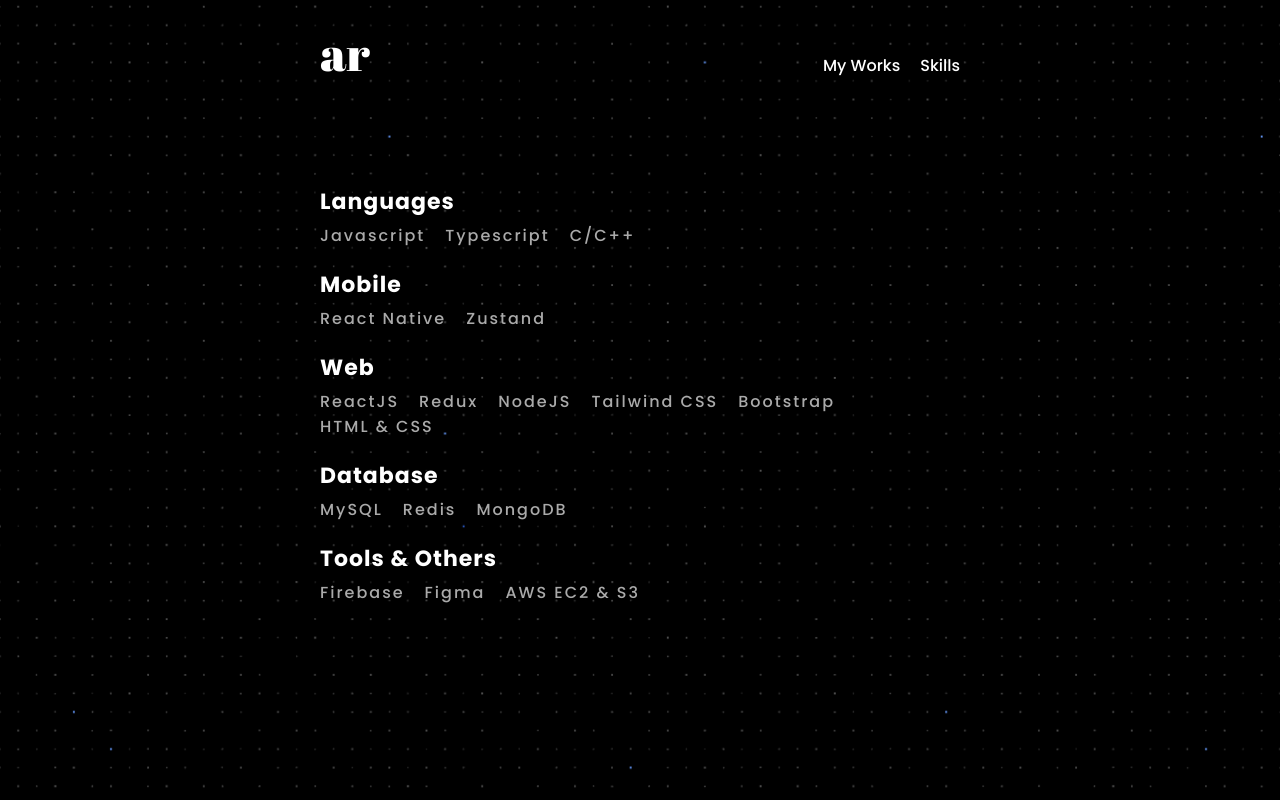
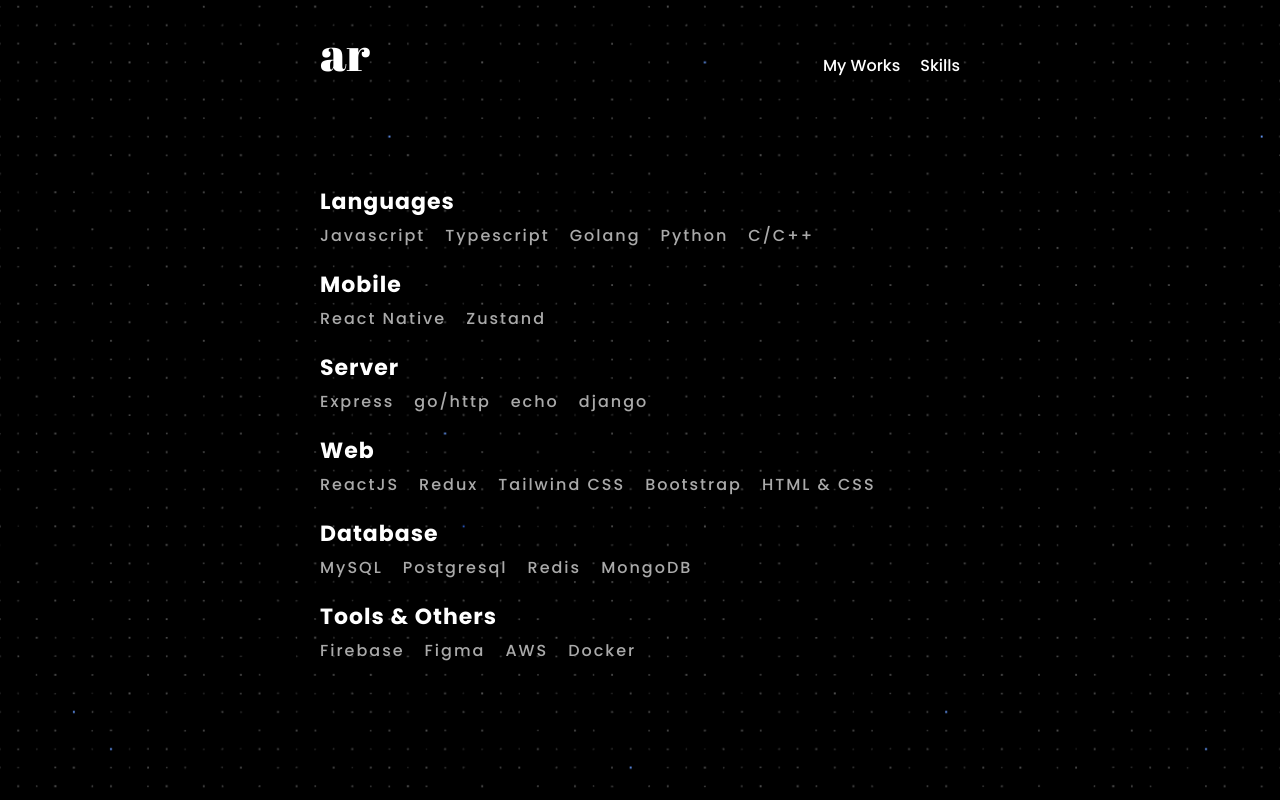
Before and after one commit to Agastya909/persona-website, a React (Vite) app: page /skills in a window 1280 px wide. Built offline with nearby package versions, Linux system fonts and the light colour scheme.

Commit message:
update with latest data

```diff
--- a/src/pages/home/home.jsx
+++ b/src/pages/home/home.jsx
@@ -4,20 +4,27 @@
 const TIMELINE_DATA = [
   {
     id: 0,
-    title: "Software Engineer",
-    desc: "PickMyWork",
-    start_date: "Feb. 2023",
+    title: "Product Engineer",
+    desc: "Shurutech",
+    start_date: "June 2023",
     end_date: "Present",
   },
   {
     id: 1,
+    title: "Software Engineer",
+    desc: "PickMyWork",
+    start_date: "Feb. 2023",
+    end_date: "May 2023",
+  },
+  {
+    id: 2,
     title: "Software Engineer Intern",
     desc: "PickMyWork",
     start_date: "July 2022",
     end_date: "October 2022",
   },
   {
-    id: 2,
+    id: 3,
     title: "Bachelor of Technology",
     desc: "Computer Engineering",
     start_date: "July 2019",
@@ -37,8 +44,7 @@
           </p>
         </div>
         <p className="intro-desc-home">
-          I have over an year of experience working with React, React Native and
-          NodeJS.
+          I have over an year of experience working with Javascript, typescript and python, building webservers, mobile application and websites.
         </p>
         <div className="btn-group">
           <button
--- a/src/pages/skills/Skills.jsx
+++ b/src/pages/skills/Skills.jsx
@@ -10,6 +10,8 @@
           <div className="items">
             <p className="item">Javascript</p>
             <p className="item">Typescript</p>
+            <p className="item">Golang</p>
+            <p className="item">Python</p>
             <p className="item">C/C++</p>
           </div>
         </div>
@@ -21,11 +23,19 @@
           </div>
         </div>
         <div className="section">
+          <p className="title">Server</p>
+          <div className="items">
+            <p className="item">Express</p>
+            <p className="item">go/http</p>
+            <p className="item">echo</p>
+            <p className="item">django</p>
+          </div>
+        </div>
+        <div className="section">
           <p className="title">Web</p>
           <div className="items">
             <p className="item">ReactJS</p>
             <p className="item">Redux</p>
-            <p className="item">NodeJS</p>
             <p className="item">Tailwind CSS</p>
             <p className="item">Bootstrap</p>
             <p className="item">HTML & CSS</p>
@@ -35,6 +45,7 @@
           <p className="title">Database</p>
           <div className="items">
             <p className="item">MySQL</p>
+            <p className="item">Postgresql</p>
             <p className="item">Redis</p>
             <p className="item">MongoDB</p>
           </div>
@@ -44,7 +55,8 @@
           <div className="items">
             <p className="item">Firebase</p>
             <p className="item">Figma</p>
-            <p className="item">AWS EC2 & S3</p>
+            <p className="item">AWS</p>
+            <p className="item">Docker</p>
           </div>
         </div>
       </div>
```
